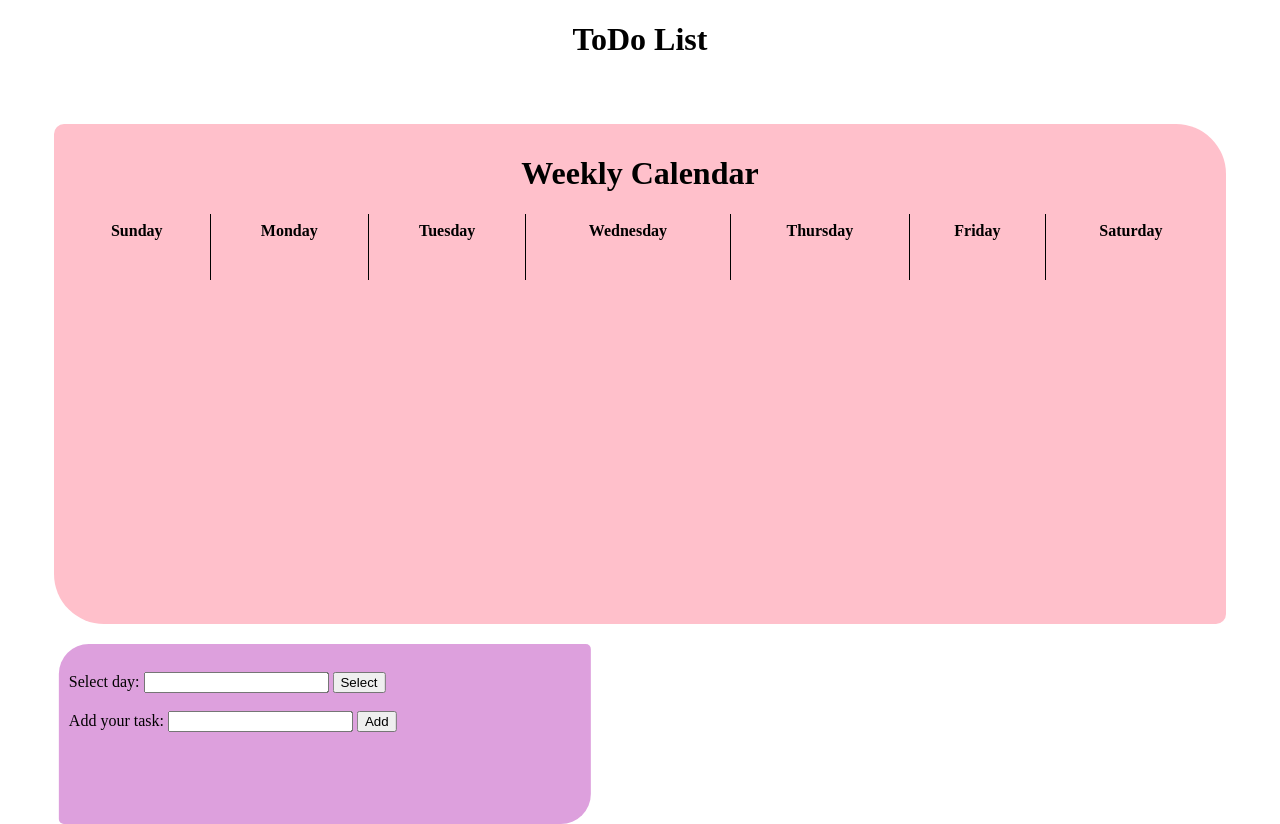
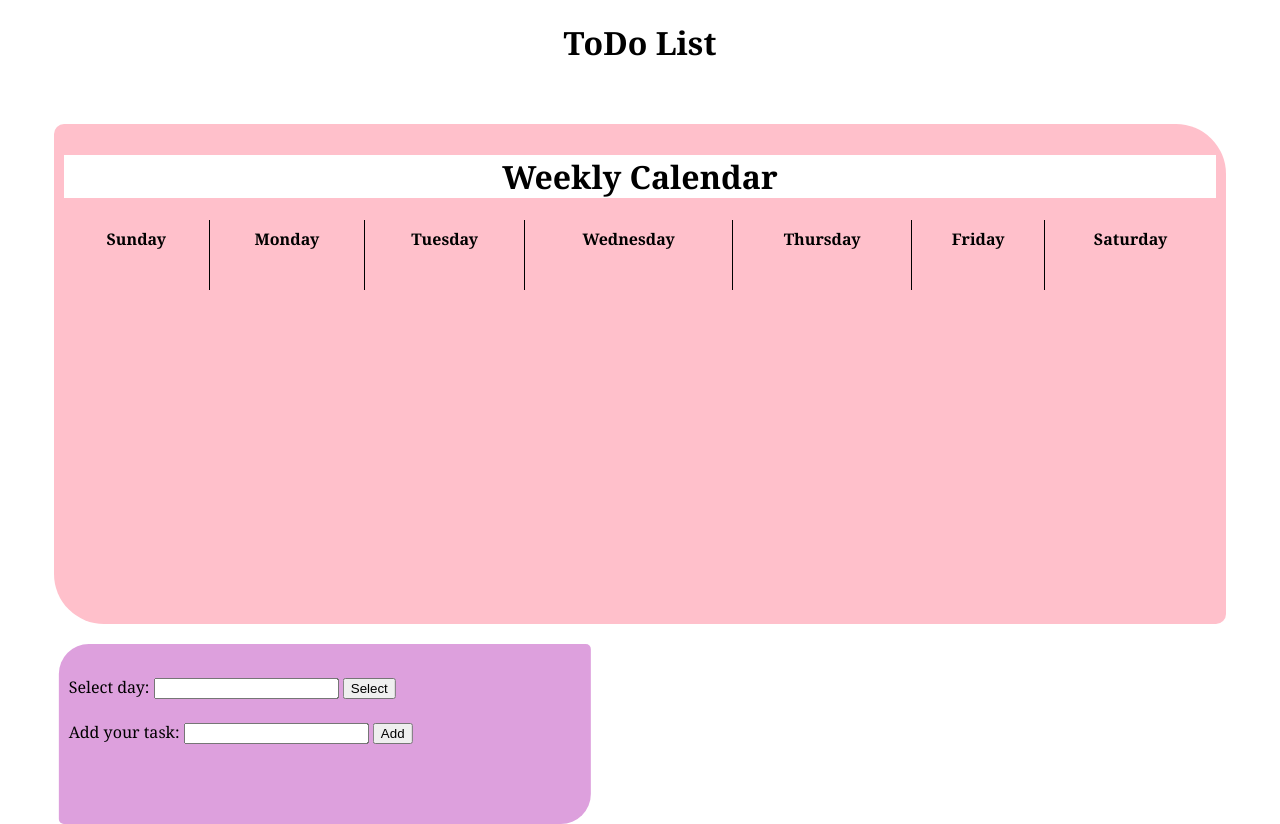
Before and after one commit to weifanz/CS_253_ToDoList_Project, a plain HTML site: page Code Files/html_file.html in a window 1280 px wide. Drawn offline with Linux system fonts and the light colour scheme.

Commit message:
changed font in CSS

```diff
--- a/Code Files/css_file.css
+++ b/Code Files/css_file.css
@@ -13,6 +13,7 @@ body {
     border-radius: 10px 50px 10px 50px;
     position: absolute;
     background-color: pink;
+    font-family: Georgia, 'Times New Roman', Times, serif;
 }
 
 .add_box {
@@ -26,10 +27,13 @@ body {
     border-radius: 30px 5px 30px 5px;
     position: absolute;
     background-color: plum;
+    font-family: Georgia, 'Times New Roman', Times, serif;
 }
 
 h1 {
+    background-color: #fff;
     text-align: center;
+    font-family: Georgia, 'Times New Roman', Times, serif;
 }
 
 table {
```
